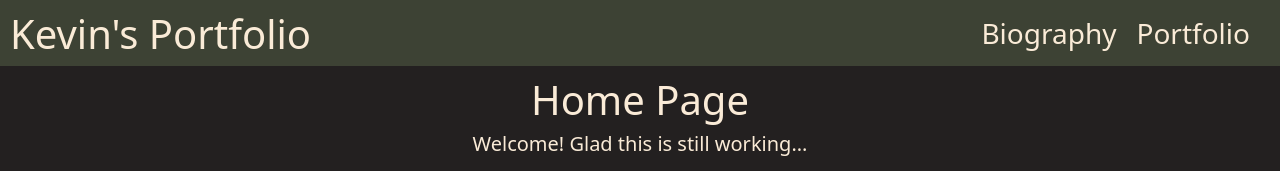
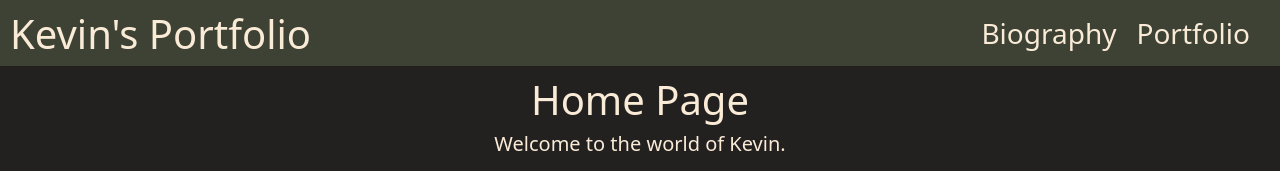
Before and after one commit to SWE2-0-Open-8-US/html-project-Keffdu, a plain HTML site: page index.html in a window 1280 px wide. Shown: the top 171 px of the page. Drawn offline with nearby package versions, Linux system fonts and the light colour scheme.

Commit message:
changed subheader

```diff
--- a/index.html
+++ b/index.html
@@ -20,7 +20,7 @@
     <main>
         <header class="subheader">
             <h1 class="title">Home Page</h1>
-            <h5>Welcome! Glad this is still working...</h5>
+            <h5>Welcome to the world of Kevin.</h5>
         </header>
         <section>
             <atricle class="main">
```
